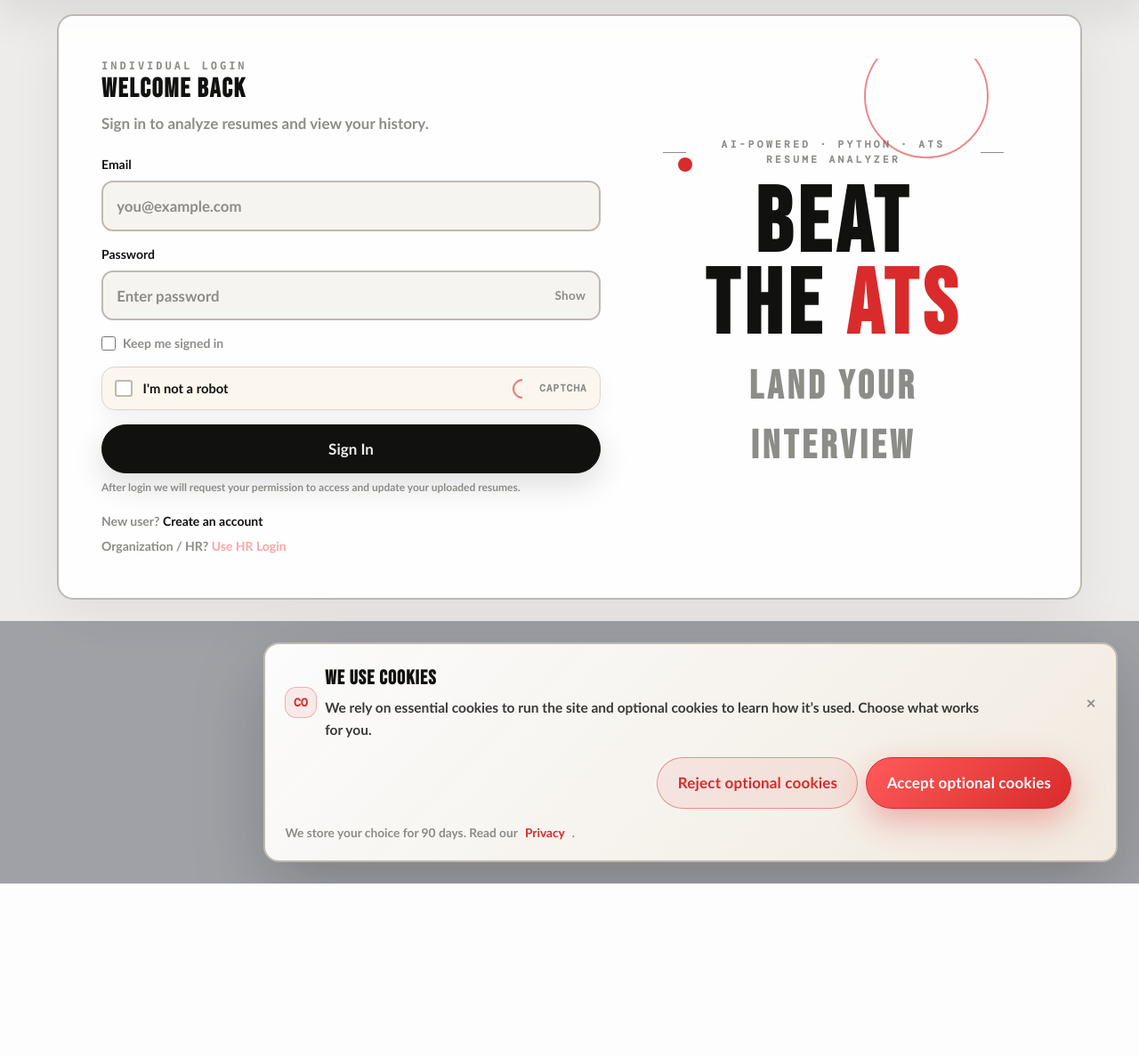
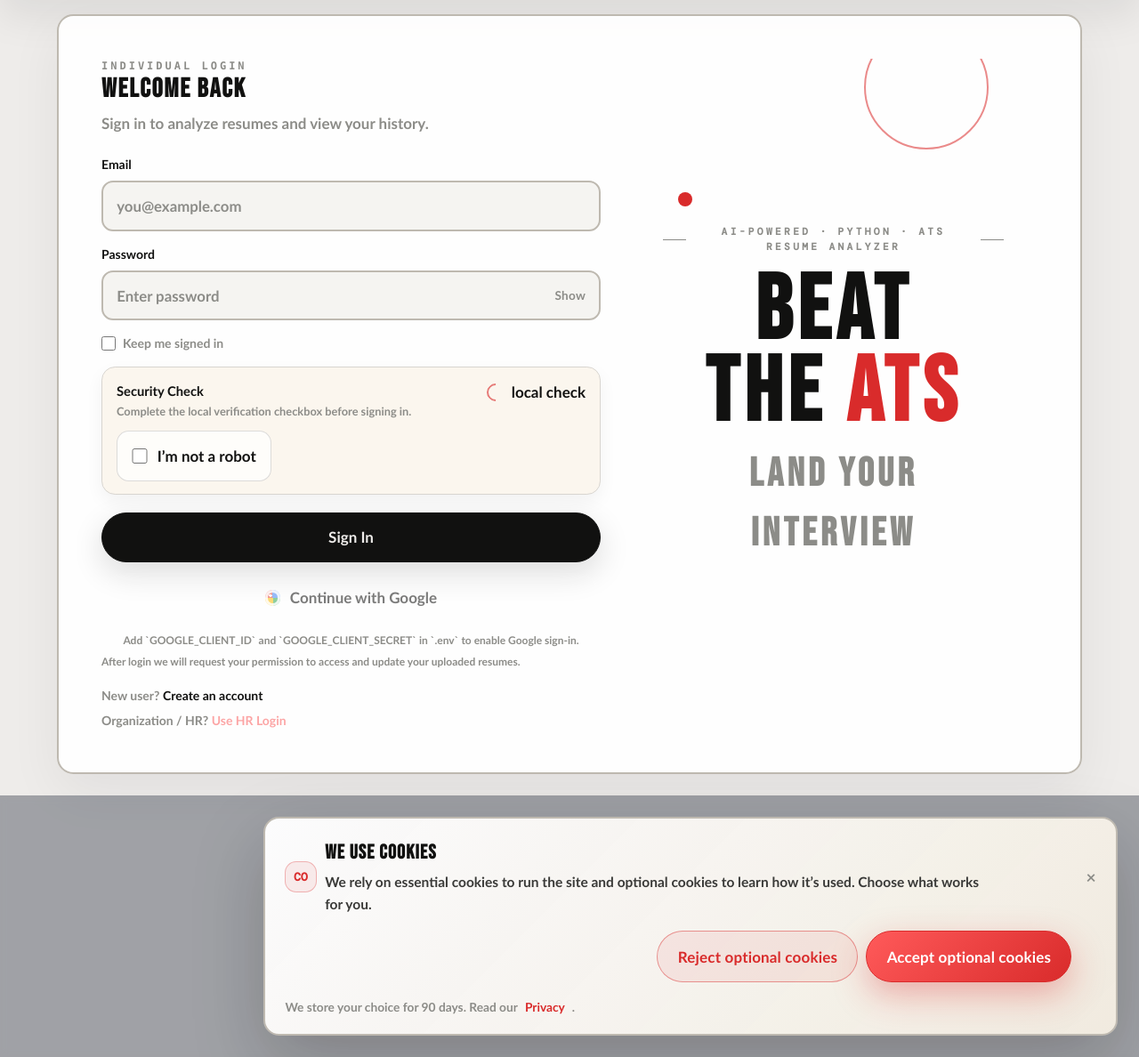
Before and after one commit to pbik1242-pixel/ATS_RESUME_ANAZLYZER, a FastAPI app: page /login in a window 1280 px wide. Shown: the part 90-1278 px from the top of the page at 89% size. Before the commit the page ends 1083 px from the top, so only its background shows below. Run offline with FastAPI, Linux system fonts and the light colour scheme; some libraries are stand-ins or nearby versions.

Commit message:
Add files via upload

```diff
--- a/templates/login.html
+++ b/templates/login.html
@@ -5,6 +5,9 @@
   <meta name="viewport" content="width=device-width, initial-scale=1.0">
   <title>Sign In - ATS RESUME ANALYZER</title>
   <script src="https://cdn.tailwindcss.com"></script>
+  {% if recaptcha_enabled and recaptcha_site_key %}
+  <script src="https://www.google.com/recaptcha/api.js" async defer></script>
+  {% endif %}
   <style>
     {% include "_theme.css" %}
 
@@ -35,84 +38,138 @@
       padding-right: 4rem;
     }
 
-    .captcha-box {
+    .security-block {
       border: 1.5px solid var(--border);
-      border-radius: 0.9rem;
-      padding: 0.75rem 0.9rem;
+      border-radius: 0.95rem;
+      padding: 0.9rem 1rem;
       background: var(--surface-strong);
-      display: flex;
-      align-items: center;
-      justify-content: space-between;
-      gap: 1rem;
       box-shadow: 0 8px 20px rgba(17, 17, 16, 0.05);
     }
 
-    .captcha-left {
+    .security-copy {
+      display: flex;
+      align-items: flex-start;
+      justify-content: space-between;
+      gap: 1rem;
+      margin-bottom: 0.75rem;
+    }
+
+    .security-title {
+      font-size: 0.92rem;
+      font-weight: 700;
+      color: var(--ink);
+      margin-bottom: 0.2rem;
+    }
+
+    .security-text {
+      font-size: 0.8rem;
+      color: var(--muted);
+    }
+
+    .captcha-wrap {
+      display: flex;
+      justify-content: flex-start;
+      overflow-x: auto;
+    }
+
+    .local-captcha {
       display: inline-flex;
       align-items: center;
-      gap: 0.75rem;
-      font-size: 0.92rem;
+      gap: 0.7rem;
+      padding: 0.9rem 1rem;
+      border-radius: 0.85rem;
+      background: rgba(255, 255, 255, 0.72);
+      border: 1px solid rgba(17, 17, 16, 0.14);
       color: var(--ink);
+      font-weight: 600;
+      box-shadow: inset 0 1px 0 rgba(255,255,255,0.75);
     }
 
-    .captcha-check {
-      width: 1.2rem;
-      height: 1.2rem;
-      border: 2px solid var(--border-strong);
-      border-radius: 0.2rem;
+    .local-captcha input {
+      width: 1.1rem;
+      height: 1.1rem;
+      accent-color: var(--red);
+    }
+
+    .g-recaptcha {
+      transform-origin: 0 0;
+    }
+
+    .google-btn {
       display: inline-flex;
       align-items: center;
       justify-content: center;
-      background: #fff;
-      position: relative;
+      gap: 0.65rem;
+      width: 100%;
+      border-radius: 999px;
+      border: 1px solid rgba(255, 255, 255, 0.08);
+      background: rgba(255, 255, 255, 0.08);
+      color: var(--ink);
+      padding: 0.9rem 1rem;
+      font-weight: 700;
+      transition: transform 140ms ease, border-color 140ms ease, background 140ms ease;
     }
 
-    .captcha-check input {
-      position: absolute;
-      inset: 0;
-      opacity: 0;
-      cursor: pointer;
+    .google-btn:hover {
+      transform: translateY(-1px);
+      border-color: rgba(217, 43, 43, 0.35);
+      background: rgba(217, 43, 43, 0.08);
     }
 
-    .captcha-check::after {
-      content: "";
-      width: 0.55rem;
-      height: 0.3rem;
-      border-left: 2px solid #fff;
-      border-bottom: 2px solid #fff;
-      transform: rotate(-45deg);
-      opacity: 0;
+    .google-btn--disabled,
+    .google-btn--disabled:hover {
+      cursor: not-allowed;
+      opacity: 0.55;
+      transform: none;
+      border-color: rgba(255, 255, 255, 0.08);
+      background: rgba(255, 255, 255, 0.05);
     }
 
-    .captcha-check:has(input:checked) {
-      background: var(--red);
-      border-color: var(--red);
+    .google-icon {
+      width: 1.1rem;
+      height: 1.1rem;
+      border-radius: 50%;
+      background:
+        radial-gradient(circle at 35% 35%, #fff 0 10%, transparent 11%),
+        conic-gradient(#4285f4 0 25%, #34a853 0 50%, #fbbc05 0 75%, #ea4335 0);
+      box-shadow: inset 0 0 0 3px rgba(255, 255, 255, 0.85);
     }
 
-    .captcha-check:has(input:checked)::after {
-      opacity: 1;
+    .or-divider {
+      display: flex;
+      align-items: center;
+      gap: 0.75rem;
+      color: var(--muted);
+      font-size: 0.72rem;
+      text-transform: uppercase;
+      letter-spacing: 0.2em;
+      font-family: "DM Mono", monospace;
     }
 
     .captcha-badge {
       display: inline-flex;
       align-items: center;
       gap: 0.5rem;
-      font-family: "DM Mono", monospace;
-      font-size: 0.7rem;
-      color: var(--muted);
-      letter-spacing: 0.08em;
-      text-transform: uppercase;
+      white-space: nowrap;
     }
 
     .captcha-icon {
-      width: 22px;
-      height: 22px;
+      width: 20px;
+      height: 20px;
       border-radius: 50%;
       border: 2px solid rgba(217, 43, 43, 0.6);
       border-top-color: transparent;
       border-right-color: transparent;
       display: inline-block;
       transform: rotate(45deg);
+    }
+
+    .or-divider::before,
+    .or-divider::after {
+      content: "";
+      height: 1px;
+      flex: 1;
+      background: rgba(255, 255, 255, 0.12);
     }
 
     .auth-grid {
@@ -290,16 +347,47 @@
           >
           Keep me signed in
         </label>
-        <div class="captcha-box">
-          <label class="captcha-left">
-            <span class="captcha-check">
+        <div class="security-block">
+          <div class="security-copy">
+            <div>
+              <p class="security-title">Security Check</p>
+              <p class="security-text">
+                {% if recaptcha_enabled and recaptcha_site_key %}
+                Please complete the reCAPTCHA challenge before signing in.
+                {% else %}
+                Complete the local verification checkbox before signing in.
+                {% endif %}
+              </p>
+            </div>
+            <span class="captcha-badge"><span class="captcha-icon"></span>{% if recaptcha_enabled and recaptcha_site_key %}google reCAPTCHA{% else %}local check{% endif %}</span>
+          </div>
+          <div class="captcha-wrap">
+            {% if recaptcha_enabled and recaptcha_site_key %}
+            <div class="g-recaptcha" data-sitekey="{{ recaptcha_site_key }}"></div>
+            {% else %}
+            <label class="local-captcha">
               <input type="checkbox" name="captcha" required>
-            </span>
-            I'm not a robot
-          </label>
-          <span class="captcha-badge"><span class="captcha-icon"></span>captcha</span>
+              <span>I’m not a robot</span>
+            </label>
+            {% endif %}
+          </div>
         </div>
-        <button type="submit" class="btn-primary w-full">Sign In</button>
+        <div class="space-y-3 pt-1">
+          <button type="submit" class="btn-primary w-full">Sign In</button>
+          <a
+            href="{{ google_login_url if google_login_enabled and google_login_url else '#' }}"
+            class="google-btn {% if not (google_login_enabled and google_login_url) %}google-btn--disabled{% endif %}"
+            {% if not (google_login_enabled and google_login_url) %}aria-disabled="true" tabindex="-1"{% endif %}
+          >
+            <span class="google-icon"></span>
+            Continue with Google
+          </a>
+          {% if not (google_login_enabled and google_login_url) %}
+          <p class="text-center text-xs text-muted">
+            Add `GOOGLE_CLIENT_ID` and `GOOGLE_CLIENT_SECRET` in `.env` to enable Google sign-in.
+          </p>
+          {% endif %}
+        </div>
       </form>
       <p class="text-xs text-muted mt-2">After login we will request your permission to access and update your uploaded resumes.</p>
 
```
Also changed, not shown: templates/interview_list.html (+11 -0 lines).
